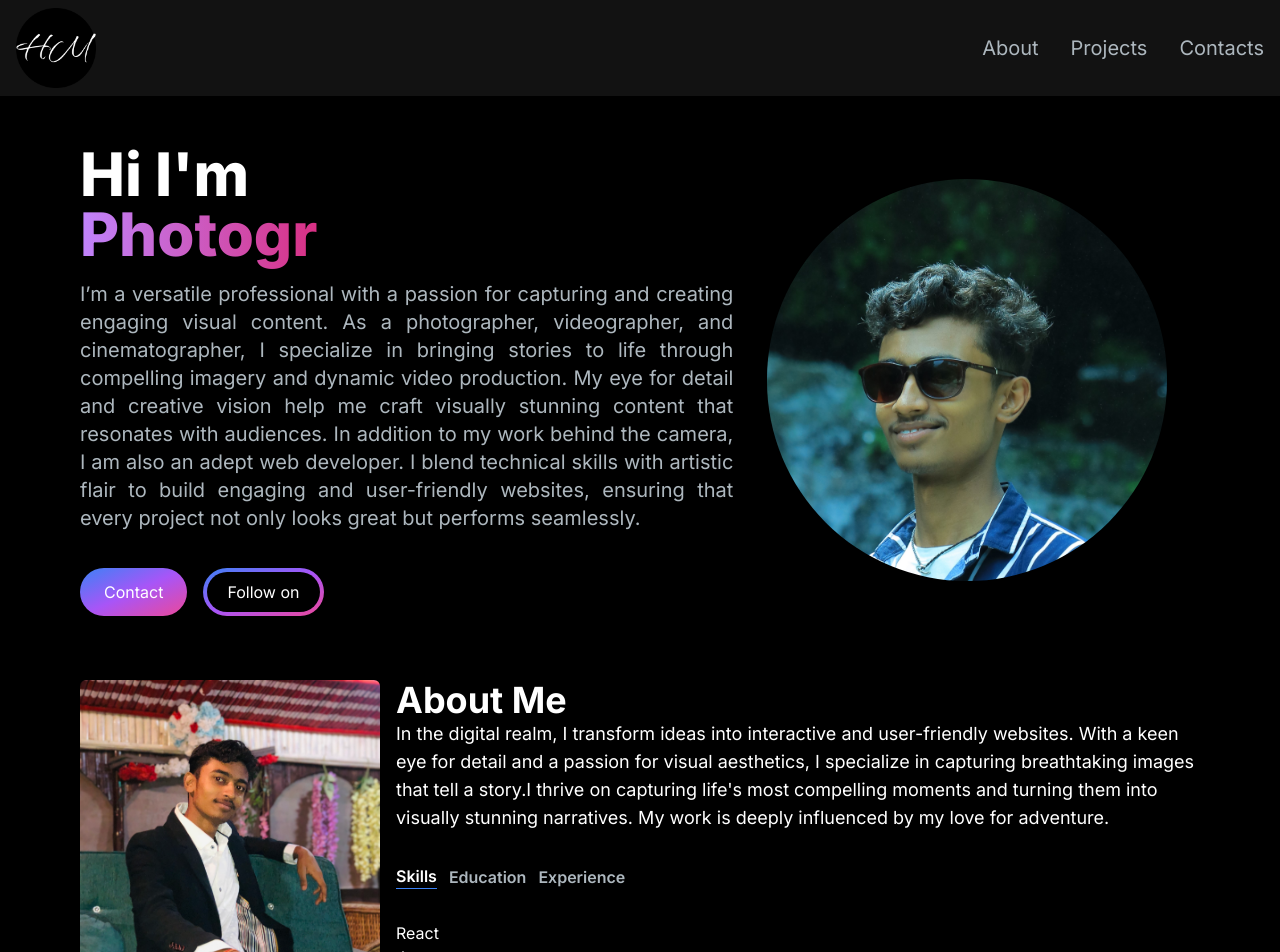
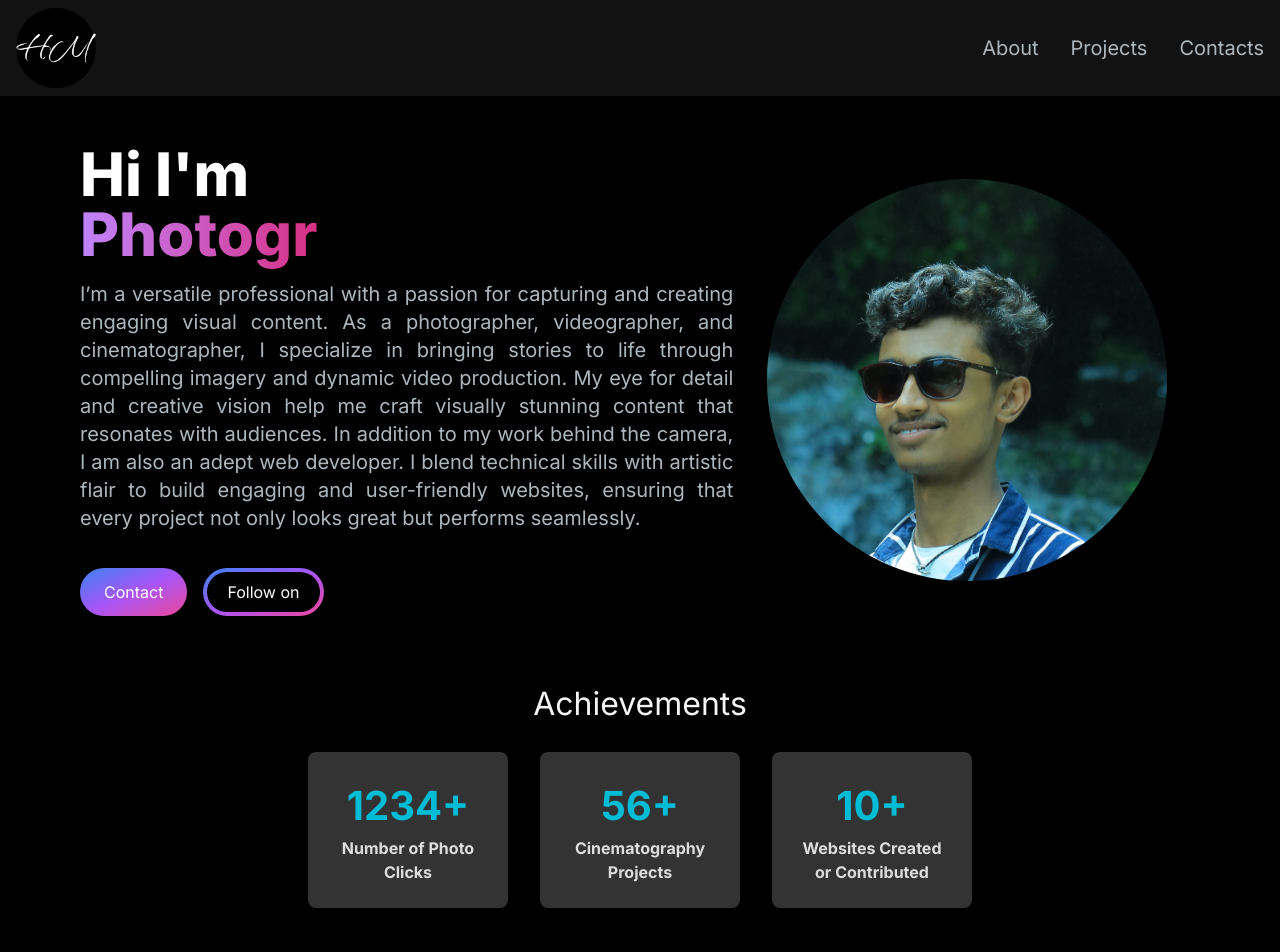
Before and after one commit to hmahaseth/portfolio-website, a Next.js app: page / in a window 1280 px wide. Shown: the top 952 px of the page. Built offline with nearby package versions, Linux system fonts and the light colour scheme.

Commit message:
achivement added

```diff
--- /dev/null
+++ b/app/components/AchivementSection.jsx
@@ -0,0 +1,110 @@
+// components/AchievementSection.jsx
+import { motion } from "framer-motion";
+import { useEffect, useState } from "react";
+
+// Utility function for counting up animation
+const useCountUp = (endValue, duration = 1) => {
+  const [value, setValue] = useState(0);
+
+  useEffect(() => {
+    let start = 0;
+    const stepTime = 1000 / 60; // update every frame (60 FPS)
+    const end = endValue;
+    const totalSteps = Math.ceil((duration * 1000) / stepTime);
+    const stepValue = (end - start) / totalSteps;
+
+    const updateValue = () => {
+      start += stepValue;
+      if (start >= end) {
+        setValue(end);
+        return;
+      }
+      setValue(Math.round(start));
+      requestAnimationFrame(updateValue);
+    };
+
+    updateValue();
+  }, [endValue, duration]);
+
+  return value;
+};
+
+const achievements = [
+  { label: "Number of Photo Clicks", count: 1234 },
+  { label: "Cinematography Projects", count: 56 },
+  { label: "Websites Created or Contributed", count: 10 },
+];
+
+const AchievementSection = () => {
+  return (
+    <section
+      style={{
+        padding: "2rem",
+        backgroundColor: "black",
+        color: "white",
+        textAlign: "center",
+      }}
+    >
+      <h2
+        data-aos="fade-down"
+        style={{ fontSize: "2rem", marginBottom: "1.5rem", color: "#f5f5f5" }}
+      >
+        Achievements
+      </h2>
+      <div
+        style={{
+          display: "flex",
+          justifyContent: "center",
+          flexWrap: "wrap",
+          gap: "2rem",
+        }}
+      >
+        {achievements.map((achievement, index) => {
+          const animatedCount = useCountUp(achievement.count, 2); // 2 seconds for animation
+          return (
+            <motion.div
+              key={index}
+              style={{
+                background: "#333",
+                borderRadius: "8px",
+                boxShadow: "0 2px 10px rgba(0, 0, 0, 0.3)",
+                padding: "1.5rem",
+                width: "200px",
+                textAlign: "center",
+                transition:
+                  "box-shadow 0.3s ease-in-out, transform 0.3s ease-in-out",
+                cursor: "pointer",
+                transform: "scale(1)",
+              }}
+              whileHover={{
+                boxShadow: "0 0 15px rgba(0, 255, 255, 0.6)",
+                transform: "scale(1.05)",
+              }}
+              initial={{ opacity: 0, y: 20 }}
+              animate={{ opacity: 1, y: 0 }}
+              transition={{ delay: index * 0.2, duration: 0.5 }}
+            >
+              <h3
+                style={{
+                  fontSize: "2.5rem",
+                  fontWeight: "bold",
+                  color: "#00bcd4",
+                  margin: "0",
+                }}
+              >
+                {animatedCount}+
+              </h3>
+              <p
+                style={{ fontSize: "1rem", color: "#ddd", fontWeight: "bold" }}
+              >
+                {achievement.label}
+              </p>
+            </motion.div>
+          );
+        })}
+      </div>
+    </section>
+  );
+};
+
+export default AchievementSection;
--- a/app/page.js
+++ b/app/page.js
@@ -10,6 +10,7 @@ import ContactSection from "./components/ContactSection";
 import { useEffect } from "react";
 import AOS from "aos";
 import "aos/dist/aos.css";
+import AchievementSection from "./components/AchivementSection";
 export default function Home() {
   useEffect(() => {
     AOS.init({
@@ -23,6 +24,7 @@ export default function Home() {
         {" "}
         {/* Added flex-1 to ensure it grows */}
         <HeroSection />
+        <AchievementSection />
         <AboutSection />
         <ProjectSection />
         <ContactSection />
--- a/package.json
+++ b/package.json
@@ -12,6 +12,7 @@
     "@fortawesome/fontawesome-free": "^6.6.0",
     "@heroicons/react": "^2.1.5",
     "aos": "^2.3.4",
+    "framer-motion": "^11.3.31",
     "next": "14.2.5",
     "react": "^18",
     "react-dom": "^18",
```
Also changed, not shown: 1 other file (tests, documents, lock files or other folders).
